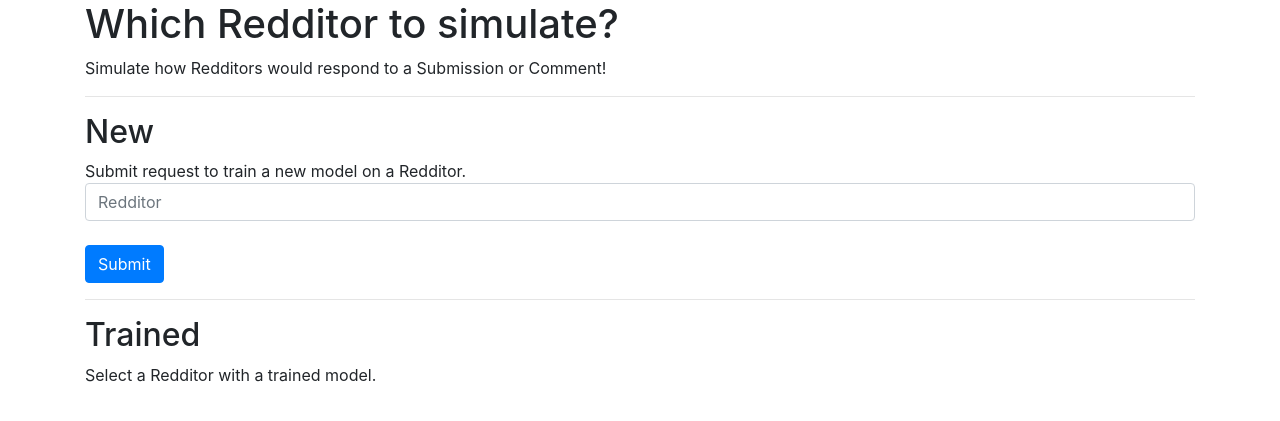
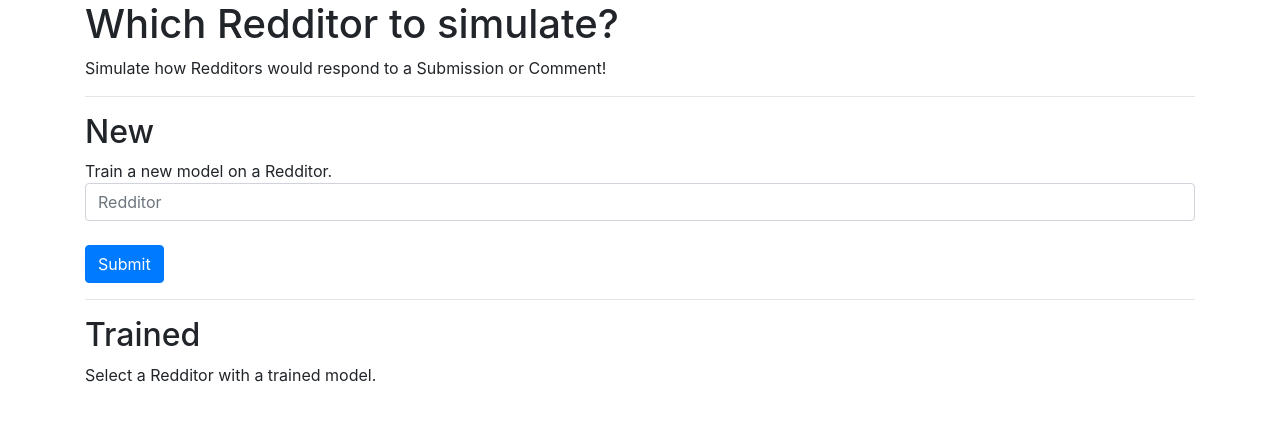
Before and after one commit to tianle91/astroturf, a Flask app: template templates/index.html in a window 1280 px wide. Shown: the part 56-477 px from the top of the page. Run offline with Flask 2, Linux system fonts and the light colour scheme; the template is opened without the code that fills it, so the values that code supplies are empty; parts of the project's set-up code (start-up, migrations or seed data) failed here and were passed over; some libraries are stand-ins or nearby versions.

Commit message:
Update index.html

```diff
--- a/templates/index.html
+++ b/templates/index.html
@@ -6,7 +6,7 @@ Simulate how Redditors would respond to a Submission or Comment!
 
 <hr>
 <h2>New</h2>
-Submit request to train a new model on a Redditor.
+Train a new model on a Redditor.
 <form method="post">
     <div class="form-group">
         <input type="text" name="requestedusername" placeholder="Redditor" class="form-control"
```
